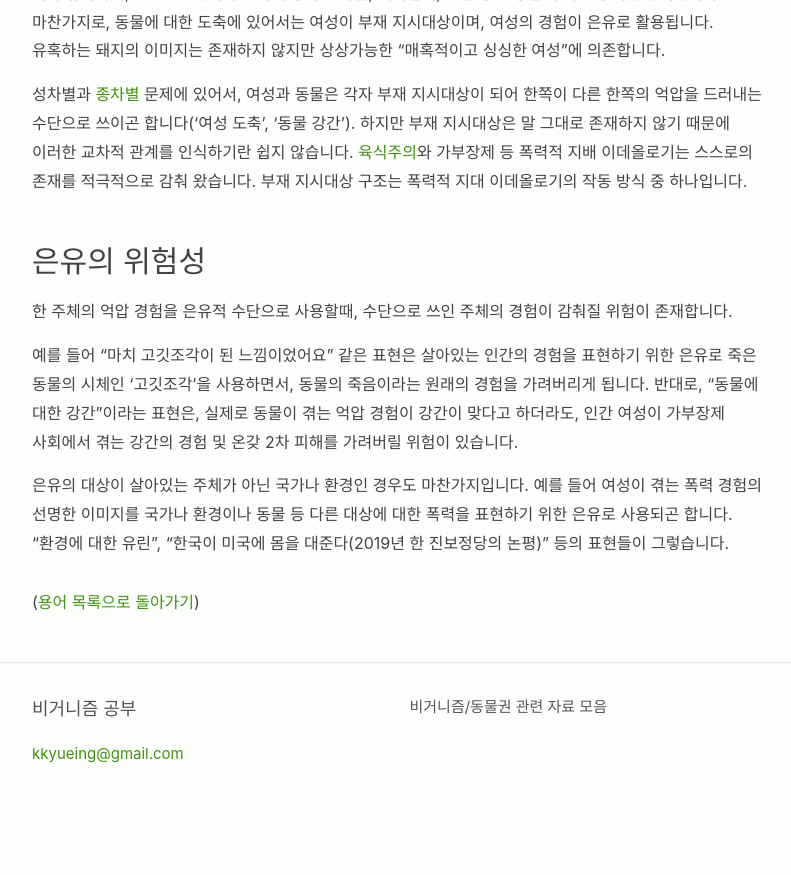
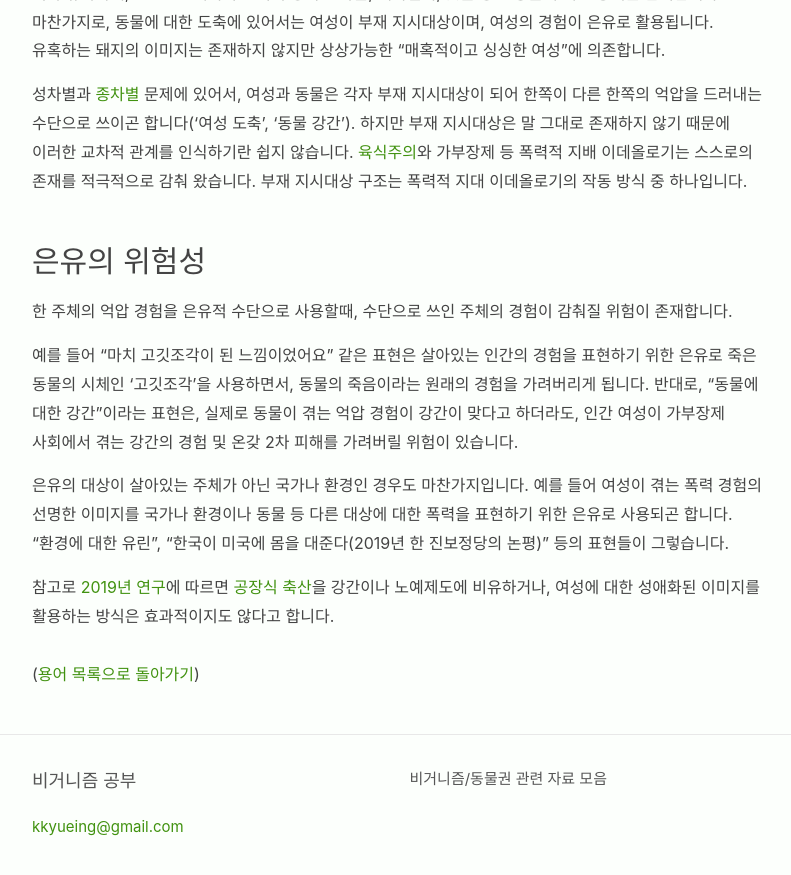
Before and after one commit to veganstudies/veganstudies.github.io, a Jekyll site: the page built from _terms/absent-referent.md, in a window 1280 px wide and 900 px high, scrolled down 1276 px. Shown: the top 875 px of the window, without its empty margins (238-1029 px from the left). Built offline with Jekyll 4.4.1, drawn with Linux system fonts in a browser that asks for light colours; before the commit the page ends 2103 px from its top, so only the background shows below that.

Commit message:
부재 지시대상 관련 연구 링크 추가

```diff
--- a/_terms/absent-referent.md
+++ b/_terms/absent-referent.md
@@ -35,3 +35,8 @@ title: "부재 지시대상absent referent"
 예를 들어 "마치 고깃조각이 된 느낌이었어요" 같은 표현은 살아있는 인간의 경험을 표현하기 위한 은유로 죽은 동물의 시체인 '고깃조각'을 사용하면서, 동물의 죽음이라는 원래의 경험을 가려버리게 됩니다. 반대로, "동물에 대한 강간"이라는 표현은, 실제로 동물이 겪는 억압 경험이 강간이 맞다고 하더라도, 인간 여성이 가부장제 사회에서 겪는 강간의 경험 및 온갖 2차 피해를 가려버릴 위험이 있습니다.
 
 은유의 대상이 살아있는 주체가 아닌 국가나 환경인 경우도 마찬가지입니다. 예를 들어 여성이 겪는 폭력 경험의 선명한 이미지를 국가나 환경이나 동물 등 다른 대상에 대한 폭력을 표현하기 위한 은유로 사용되곤 합니다. "환경에 대한 유린", "한국이 미국에 몸을 대준다(2019년 한 진보정당의 논평)" 등의 표현들이 그렇습니다.
+
+참고로 [2019년 연구](https://faunalytics.org/effective-animal-campaigning-current-knowledge-and-guiding-principles/)에
+따르면 [공장식 축산](/terms/factory-farming.html)을 강간이나 노예제도에
+비유하거나, 여성에 대한 성애화된 이미지를 활용하는 방식은 효과적이지도 않다고
+합니다.
```
